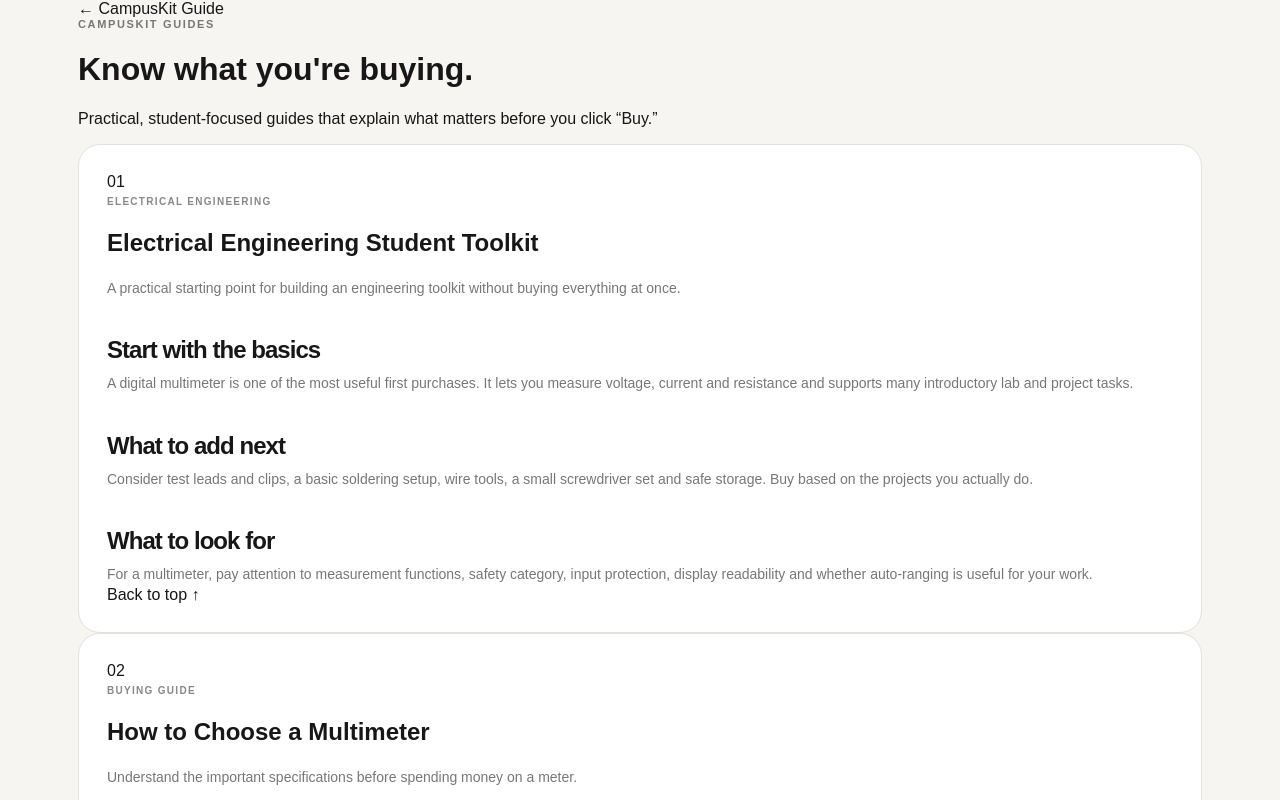
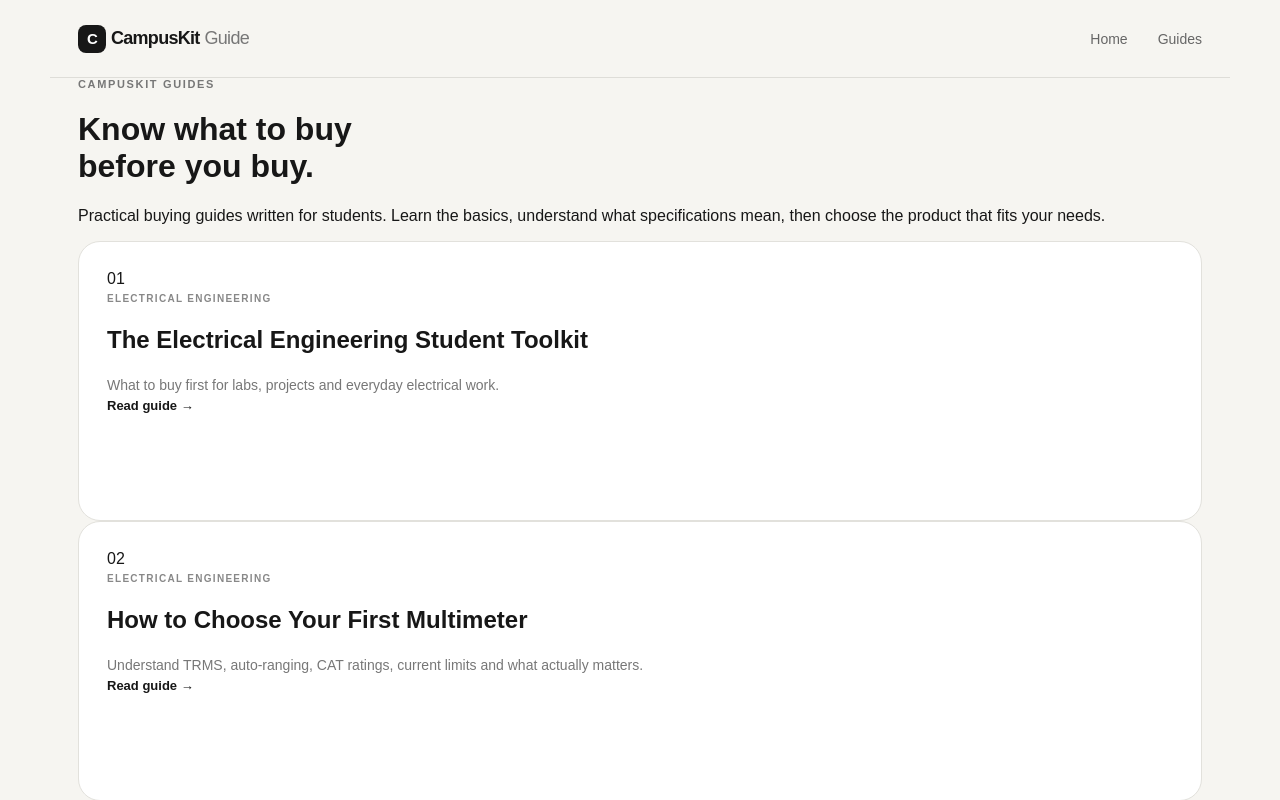
Before and after one commit to sans100-beep/campuskit-guide, a Next.js app: page /guides in a window 1280 px wide. Shown: the top 800 px of the page. Built offline with nearby package versions, Linux system fonts and the light colour scheme.

Commit message:
Create dedicated CampusKit guides hub

```diff
--- a/app/guides/page.tsx
+++ b/app/guides/page.tsx
@@ -1,9 +1,11 @@
+import Link from 'next/link';
+
 const guides = [
-  { title: 'Electrical Engineering Student Toolkit', category: 'Electrical Engineering', intro: 'A practical starting point for building an engineering toolkit without buying everything at once.', sections: [['Start with the basics','A digital multimeter is one of the most useful first purchases. It lets you measure voltage, current and resistance and supports many introductory lab and project tasks.'],['What to add next','Consider test leads and clips, a basic soldering setup, wire tools, a small screwdriver set and safe storage. Buy based on the projects you actually do.'],['What to look for','For a multimeter, pay attention to measurement functions, safety category, input protection, display readability and whether auto-ranging is useful for your work.']] },
-  { title: 'How to Choose a Multimeter', category: 'Buying Guide', intro: 'Understand the important specifications before spending money on a meter.', sections: [['Auto-ranging vs manual-ranging','Auto-ranging meters select an appropriate measurement range for you. Manual-ranging meters require you to select the range. For students, auto-ranging can make everyday measurements simpler.'],['TRMS matters','True RMS measurement can provide more meaningful AC measurements for non-sinusoidal waveforms than basic average-responding meters.'],['Safety rating','Look at the meter’s measurement category and voltage rating. Never choose a meter solely because it has a higher-looking number; use equipment appropriate for the circuit being tested.']] },
-  { title: 'Student Essentials Buying Guide', category: 'Student Essentials', intro: 'A simple framework for deciding which products are worth adding to a college setup.', sections: [['Buy for repeated use','Prioritize products you will use every week: study accessories, charging gear, storage, basic tools and items that solve a recurring problem.'],['Avoid unnecessary upgrades','A higher price does not automatically mean a better fit. Compare the features you actually need rather than buying based on popularity alone.'],['Build gradually','Start with a small core kit and expand when a class, project or daily routine creates a genuine need.']] },
+  { slug: 'electrical-engineering-toolkit', category: 'Electrical Engineering', title: 'The Electrical Engineering Student Toolkit', text: 'What to buy first for labs, projects and everyday electrical work.' },
+  { slug: 'how-to-choose-a-multimeter', category: 'Electrical Engineering', title: 'How to Choose Your First Multimeter', text: 'Understand TRMS, auto-ranging, CAT ratings, current limits and what actually matters.' },
+  { slug: 'student-essentials', category: 'Student Life', title: 'The Student Essentials Buying Guide', text: 'Build a useful campus kit without spending money on things you will rarely use.' },
 ];
 
 export default function GuidesPage() {
-  return <main><div className="container guides-page"><a className="back-link" href="/">← CampusKit Guide</a><header className="guide-hero"><div className="eyebrow">CampusKit Guides</div><h1>Know what you're buying.</h1><p>Practical, student-focused guides that explain what matters before you click “Buy.”</p></header><div className="guide-list">{guides.map((guide, i) => <article className="guide-card" key={guide.title}><div className="guide-index">0{i + 1}</div><div><span className="guide-category">{guide.category}</span><h2>{guide.title}</h2><p className="guide-intro">{guide.intro}</p>{guide.sections.map(([heading,text]) => <div className="guide-section" key={heading}><h3>{heading}</h3><p>{text}</p></div>)}<a className="guide-link" href="#top">Back to top ↑</a></div></article>)}</div></div></main>;
+  return <main><nav className="nav container"><Link className="brand" href="/"><span className="brand-mark">C</span> CampusKit<span className="brand-light">Guide</span></Link><div className="nav-links"><Link href="/">Home</Link><Link href="/guides">Guides</Link></div></nav><div className="container"><header className="guide-hero"><div className="eyebrow">CampusKit Guides</div><h1>Know what to buy<br /><span>before you buy.</span></h1><p>Practical buying guides written for students. Learn the basics, understand what specifications mean, then choose the product that fits your needs.</p></header><section className="guide-list">{guides.map((g,i)=><Link className="guide-card" href={`/guides/${g.slug}`} key={g.slug}><span className="guide-index">0{i+1}</span><div><span className="guide-category">{g.category}</span><h2>{g.title}</h2><p className="guide-intro">{g.text}</p><span className="arrow">Read guide →</span></div></Link>)}</section></div></main>;
 }
```
